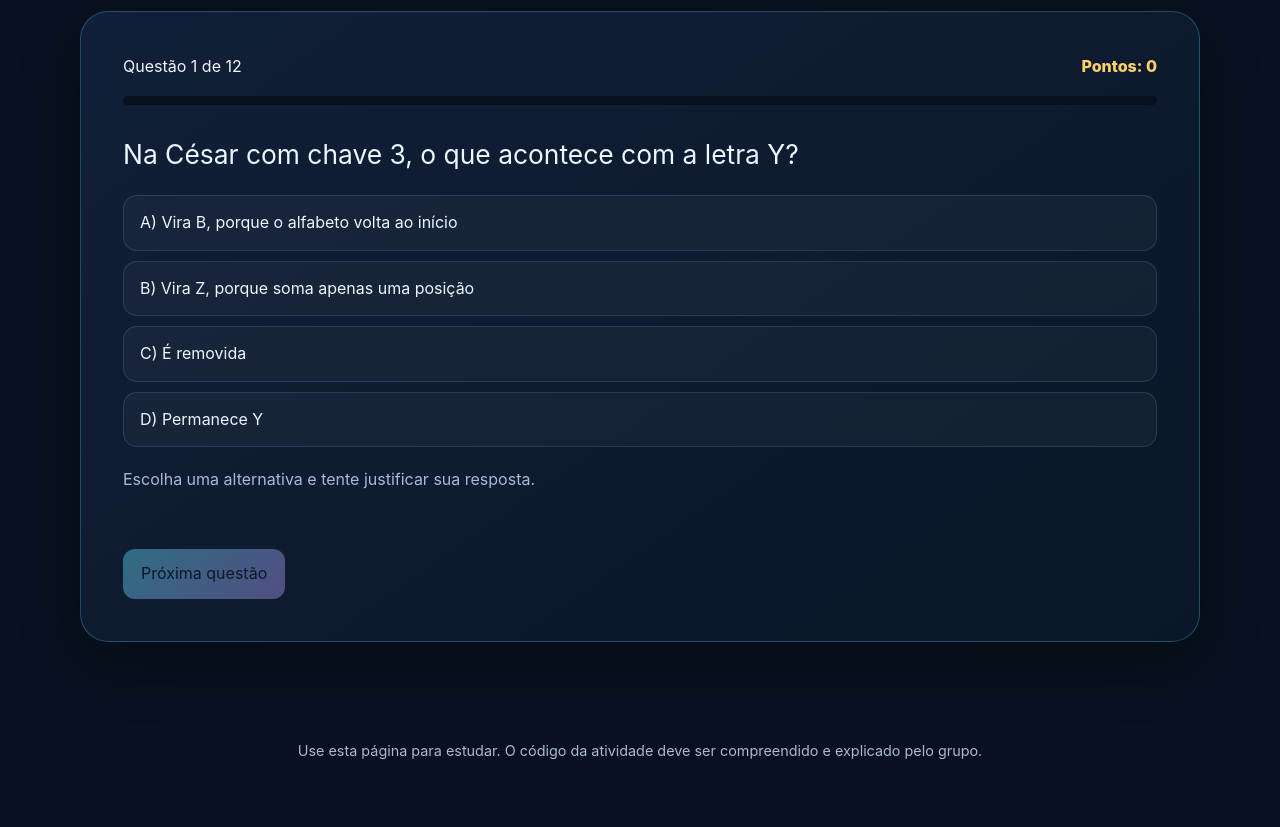
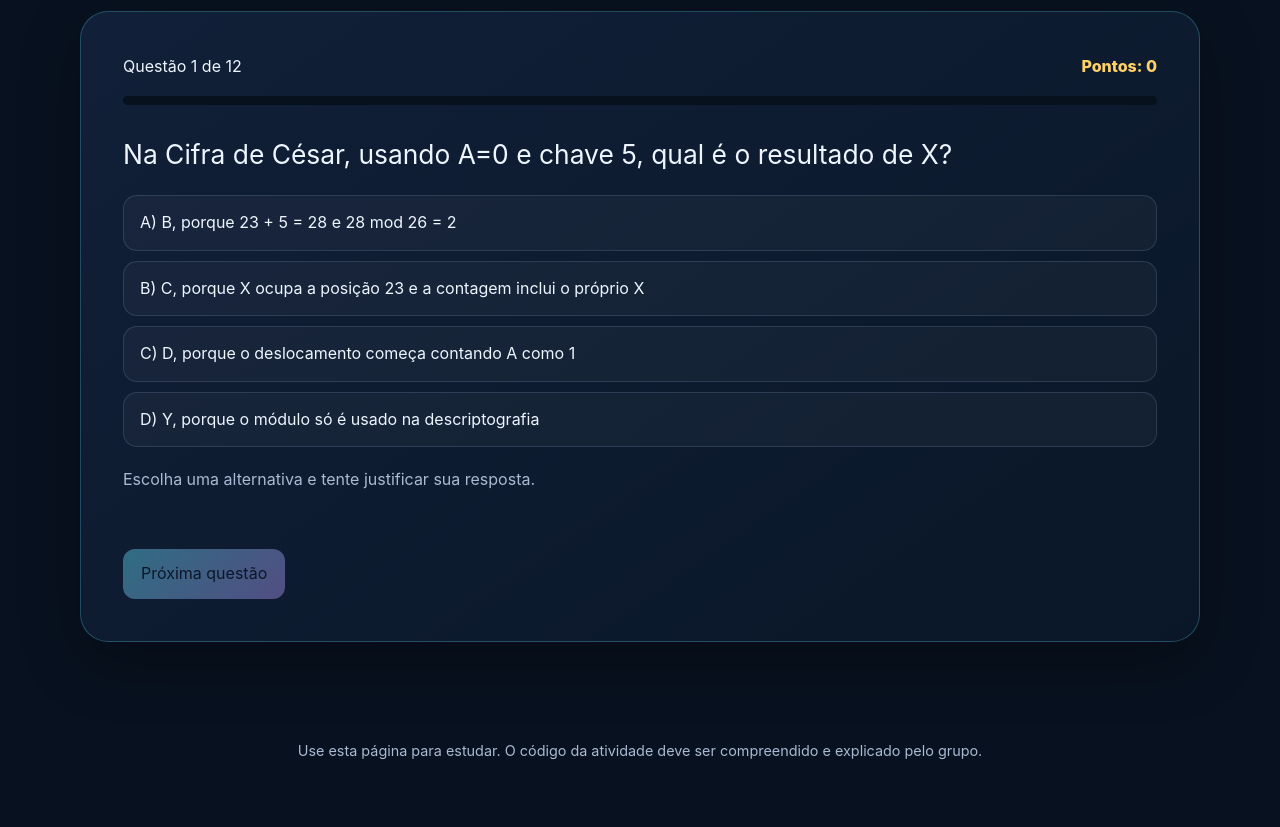
Before and after one commit to AdrielCampos134/Criptografia, a plain HTML site: page aula_criptografia.html in a window 1280 px wide. Shown: the part 5382-6209 px from the top of the page. Drawn offline with Linux system fonts and the light colour scheme.

Commit message:
Aprimora quiz com perguntas de nível avançado

```diff
--- a/aula_criptografia.html
+++ b/aula_criptografia.html
@@ -422,76 +422,76 @@
   <script>
     const questions = [
       {
-        q: "Na César com chave 3, o que acontece com a letra Y?",
-        a: ["Vira B, porque o alfabeto volta ao início", "Vira Z, porque soma apenas uma posição", "É removida", "Permanece Y"],
-        correct: 0,
-        why: "Y é a posição 24. (24 + 3) mod 26 = 1, que corresponde a B."
+        q: "Na Cifra de César, usando A=0 e chave 5, qual é o resultado de X?",
+        a: ["B, porque 23 + 5 = 28 e 28 mod 26 = 2", "C, porque X ocupa a posição 23 e a contagem inclui o próprio X", "D, porque o deslocamento começa contando A como 1", "Y, porque o módulo só é usado na descriptografia"],
+        correct: 1,
+        why: "X=23. (23 + 5) mod 26 = 2. Como A=0, a posição 2 é C."
       },
       {
-        q: "Por que o módulo 26 aparece nas cifras baseadas no alfabeto?",
-        a: ["Para limitar o resultado às 26 letras e dar a volta no alfabeto", "Para criar uma senha de 26 caracteres", "Para apagar espaços", "Para inverter a mensagem"],
+        q: "Se um texto foi cifrado por César com chave 4 e começa com KHOOR, qual início aparece na descriptografia?",
+        a: ["GDKKN, subtraindo 4 de cada letra", "LOSVV, somando 4 para compensar a cifra", "HAPPY, porque KHOOR é uma palavra inglesa", "KDAAL, subtraindo a posição da letra no texto"],
         correct: 0,
-        why: "O módulo mantém o resultado entre 0 e 25, permitindo que depois do Z o cálculo retorne ao A."
+        why: "A descriptografia usa o deslocamento contrário: K→G, H→D, O→K, O→K, R→N."
       },
       {
-        q: "Qual é a principal diferença entre César e Vigenère?",
-        a: ["César usa um deslocamento fixo; Vigenère usa deslocamentos definidos por uma palavra-chave", "César troca a ordem; Vigenère só remove espaços", "Vigenère não possui chave", "Não existe diferença"],
-        correct: 0,
-        why: "A palavra-chave da Vigenère faz o deslocamento variar ao longo da mensagem."
+        q: "Na Vigenère deste projeto, qual seria o resultado de A B! usando a chave BC?",
+        a: ["B D!, porque o espaço também avança a chave", "C E!, porque B e C são deslocamentos 1 e 2 contando A como 1", "B D!, porque A+B=B e B+C=D; o espaço não consome chave", "A B!, porque Vigenère só funciona com mensagens sem espaços"],
+        correct: 2,
+        why: "A usa B como deslocamento e vira B. B usa C e vira D. O espaço é preservado e não avança a posição da chave."
       },
       {
-        q: "Na implementação estudada, um espaço na mensagem faz a posição da chave da Vigenère avançar?",
-        a: ["Não, porque somente letras A–Z são processadas", "Sim, sempre", "Somente se a chave tiver números", "Apenas durante a descriptografia"],
-        correct: 0,
-        why: "Espaços, números e pontuação são preservados e não consomem letras da chave."
+        q: "Por que uma implementação de Vigenère pode produzir resultados diferentes se uma versão conta espaços e outra não?",
+        a: ["Porque o alfabeto deixa de ter 26 letras", "Porque o alinhamento entre as letras da mensagem e as letras da chave muda", "Porque a descriptografia deixa de existir", "Porque espaços são convertidos em Z antes da cifra"],
+        correct: 1,
+        why: "Se o espaço consome uma posição, a letra seguinte recebe outra letra da chave. O alinhamento é parte da especificação do algoritmo."
       },
       {
-        q: "Por que a chave da substituição monoalfabética não pode repetir letras?",
-        a: ["Para a associação inversa ser única", "Porque o programa só aceita vogais", "Para tornar a mensagem maior", "Porque repetição sempre causa erro de sintaxe"],
+        q: "Qual chave é válida para substituição monoalfabética?",
+        a: ["QWERTYUIOPASDFGHJKLZXCVBNM", "QWERTYUIOPASDFGHJKLZXCVBNQ", "QWERTY-UIOPASDFGHJKLZXCVBNM", "QWERTYUIOPASDFGHJKLZXCVBN"],
         correct: 0,
-        why: "Se duas letras originais produzissem o mesmo símbolo, a descriptografia não saberia qual origem escolher."
+        why: "A primeira possui exatamente 26 letras A–Z e nenhuma repetição. As outras têm repetição, caractere inválido ou tamanho incorreto."
       },
       {
-        q: "O que a Rail Fence modifica principalmente?",
-        a: ["A posição das letras", "O valor de cada letra no alfabeto", "A chave da Vigenère", "O tamanho do alfabeto"],
-        correct: 0,
-        why: "Rail Fence é transposição: as letras são mantidas, mas aparecem em outra ordem."
+        q: "Se A→Q, B→W e C→E na chave da substituição, qual é a descriptografia de QWE?",
+        a: ["QWE, porque substituição não pode ser desfeita", "ABC, usando o mapa inverso", "XYZ, usando o deslocamento da chave", "CBA, porque a ordem da chave é invertida"],
+        correct: 1,
+        why: "A descriptografia consulta a associação inversa: Q volta para A, W para B e E para C."
       },
       {
-        q: "Por que descriptografar Rail Fence não é simplesmente inverter o texto?",
-        a: ["Porque é preciso reconstruir os trilhos e o zigue-zague", "Porque ela usa RSA", "Porque todas as letras são substituídas", "Porque não existe chave"],
-        correct: 0,
-        why: "A ordem original depende do padrão de passagem pelos trilhos; inverter a string não recupera esse padrão."
+        q: "Na Rail Fence com 3 trilhos, por que ABCDEF resulta em AEBDFC?",
+        a: ["Porque a cifra ordena alfabeticamente os caracteres", "Porque o padrão de trilhos é 0,1,2,1,0,1; lendo cada trilho, temos AE, BDF e C", "Porque cada letra recebe deslocamento 3", "Porque a mensagem é invertida duas vezes"],
+        correct: 1,
+        why: "O zigue-zague coloca A e E no primeiro trilho, B/D/F no segundo e C no terceiro. A leitura por trilhos forma AEBDFC."
       },
       {
-        q: "O que deve acontecer ao criptografar e depois descriptografar com a mesma chave correta?",
-        a: ["O texto original deve ser recuperado", "O texto deve ficar duas vezes maior", "A mensagem deve ser apagada", "A chave deve mudar automaticamente"],
-        correct: 0,
-        why: "A descriptografia é a operação inversa e deve desfazer a transformação."
+        q: "Qual é o primeiro raciocínio necessário para descriptografar uma Rail Fence?",
+        a: ["Trocar cada letra por seu número no alfabeto", "Inverter todos os caracteres da string", "Descobrir quantas posições pertencem a cada trilho antes de redistribuir o texto", "Repetir a palavra-chave até o fim"],
+        correct: 2,
+        why: "É preciso reconstruir o desenho do zigue-zague e as quantidades de posições por trilho antes de recolocar as letras."
       },
       {
-        q: "Qual alternativa descreve melhor uma cifra?",
-        a: ["Uma transformação reversível usando uma chave", "Um arquivo de imagem", "Uma função que sempre destrói a mensagem", "Um sistema exclusivo para senhas"],
+        q: "Qual propriedade permite distinguir substituição de transposição?",
+        a: ["Na transposição, os símbolos originais permanecem os mesmos e apenas sua ordem muda", "Na substituição, sempre há uma palavra-chave; na transposição, nunca há chave", "A transposição sempre aumenta o tamanho da mensagem", "A substituição só pode trabalhar com números"],
         correct: 0,
-        why: "Cifras transformam e permitem recuperar o texto quando a chave e o método corretos estão disponíveis."
+        why: "Substituição altera os símbolos; transposição reorganiza posições. Por isso a frequência dos símbolos pode ser preservada na transposição."
       },
       {
-        q: "Se uma cifra preserva pontuação, isso significa que a pontuação está protegida criptograficamente?",
-        a: ["Não necessariamente; ela pode apenas estar sendo copiada sem alteração", "Sim, sempre", "Sim, porque pontuação tem valor de A a Z", "A pontuação vira uma chave"],
-        correct: 0,
-        why: "Preservar um caractere significa não transformá-lo. Isso é uma decisão de implementação, não uma proteção especial."
+        q: "Ao calcular (1 - 4) mod 26 para descriptografar a letra B na César, qual posição resulta?",
+        a: ["-3, porque números negativos não podem ser tratados", "3, porque o módulo é aplicado antes da subtração", "23, que corresponde a X", "25, que corresponde a Z"],
+        correct: 2,
+        why: "1-4=-3. No módulo 26, -3 equivale a 23, e a posição 23 é X."
       },
       {
-        q: "Por que as quatro cifras são consideradas históricas e inadequadas para dados atuais?",
-        a: ["Porque têm padrões e espaços de busca fracos para os padrões modernos", "Porque não usam computadores", "Porque só funcionam em papel", "Porque não podem ser descriptografadas"],
-        correct: 0,
-        why: "Elas são úteis para aprender conceitos, mas análise de frequência e tentativa de chaves podem quebrá-las."
+        q: "O que deve acontecer se a chave da Vigenère for 123-!?",
+        a: ["O programa deve usar 123 como deslocamento", "O programa deve cifrar apenas o ponto de exclamação", "A mensagem deve ser transformada usando uma chave vazia", "A validação deve rejeitar a chave, pois não há letra A–Z válida"],
+        correct: 3,
+        why: "A implementação filtra a chave para letras A–Z. Se nada sobrar, não existe deslocamento válido e ocorre erro de validação."
       },
       {
-        q: "Se o professor perguntar sobre autoria, qual é a melhor demonstração?",
-        a: ["Explicar as decisões do algoritmo e mostrar um exemplo de entrada, transformação e saída", "Dizer apenas que o programa funciona", "Ler o nome das funções sem explicar", "Falar que toda criptografia é igual"],
-        correct: 0,
-        why: "A apresentação avalia compreensão. Mostre o raciocínio: chave, transformação, inversa e tratamento dos caracteres."
+        q: "Uma cifra preserva espaços e pontuação. Qual conclusão é mais correta?",
+        a: ["Esses caracteres foram necessariamente protegidos", "Eles podem ter sido apenas copiados sem transformação; isso não torna a cifra segura", "A chave está escondida nos espaços", "A mensagem ficou impossível de quebrar"],
+        correct: 1,
+        why: "Preservar caracteres é uma decisão de implementação e pode até revelar o formato da mensagem. Não é uma garantia de segurança."
       }
     ];
 
```
